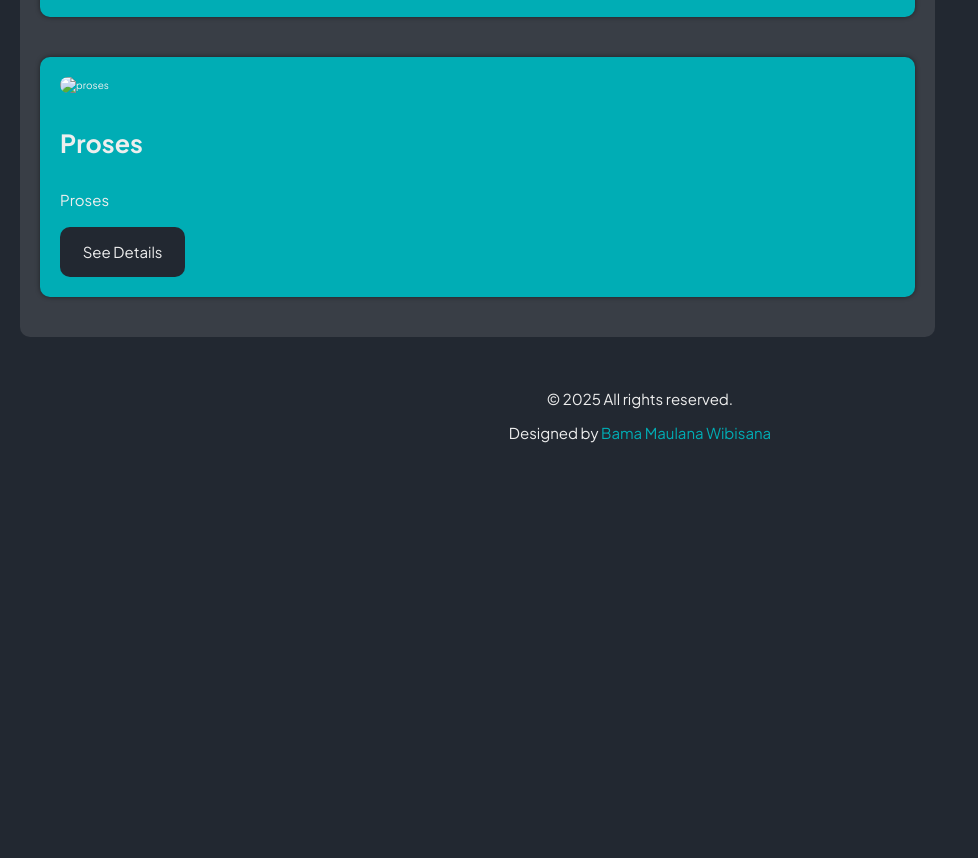
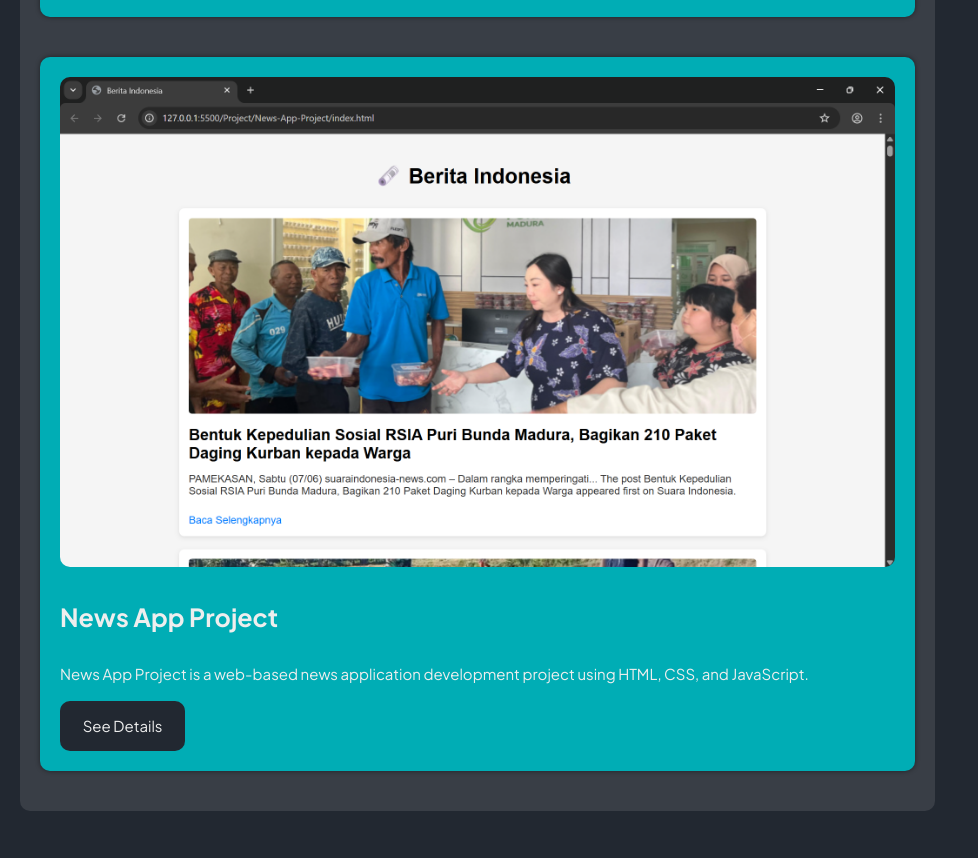
Before and after one commit to Bama2262/Portfolio-Project, a plain HTML site: page index.html in a window 1280 px wide. Shown: the part 2596-3454 px from the top of the page, without its empty margins (0-978 px from the left). Before the commit the page ends 3071 px from the top, so only its background shows below. Drawn offline with nearby package versions, Linux system fonts and the light colour scheme.

Commit message:
Portfolio Project

```diff
--- a/index.html
+++ b/index.html
@@ -79,13 +79,13 @@
                     </div>
                 </section>
                 <section class="project-container">
-                    <img src="Assets/Images/" alt="proses">
+                    <img src="Assets/Images/project-3.png" alt="news-app-project">
                     <div class="project-text">
-                        <h3>Proses</h3>
+                        <h3>News App Project</h3>
                         <p>
-                            Proses
+                            News App Project is a web-based news application development project using HTML, CSS, and JavaScript.
                         </p>
-                        <a href="proses" target="_blank" class="btn-project">See Details</a>
+                        <a href="https://github.com/Bama2262/News-App-Project" target="_blank" class="btn-project">See Details</a>
                     </div>
                 </section>
             </article>
```
Also changed, not shown: Assets/Images/project-3.png (added).
